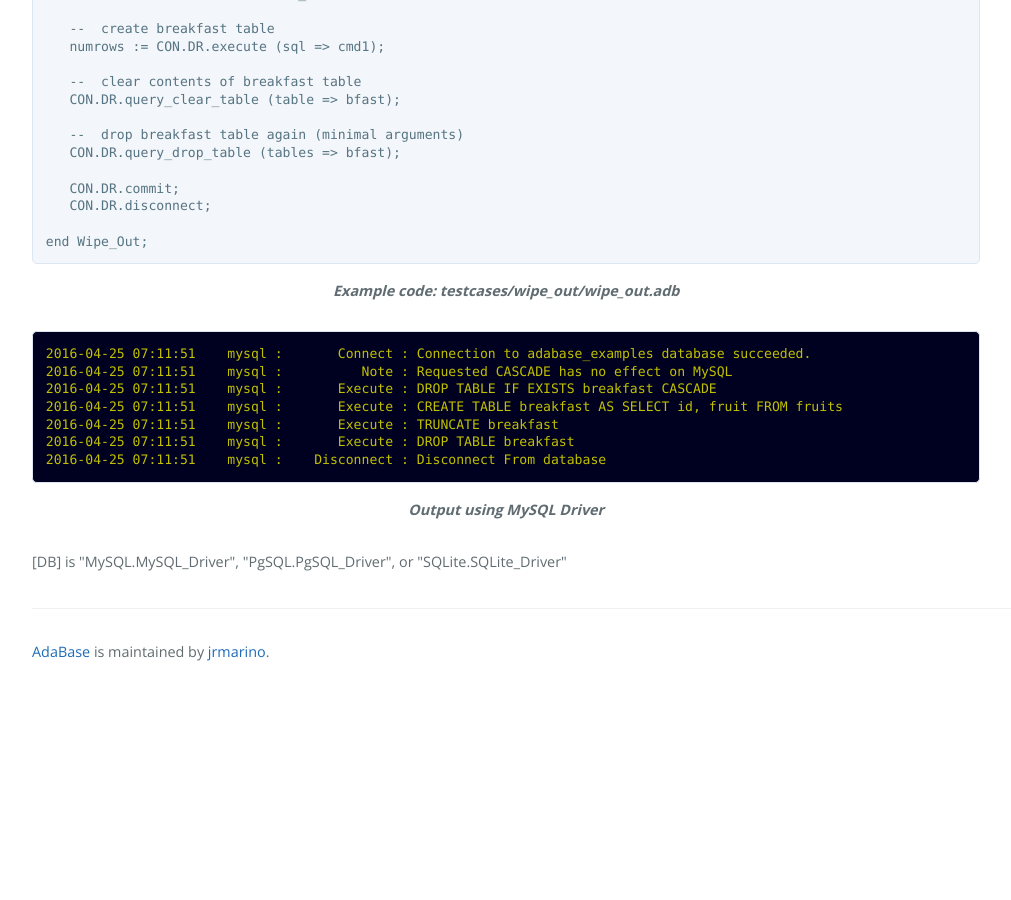
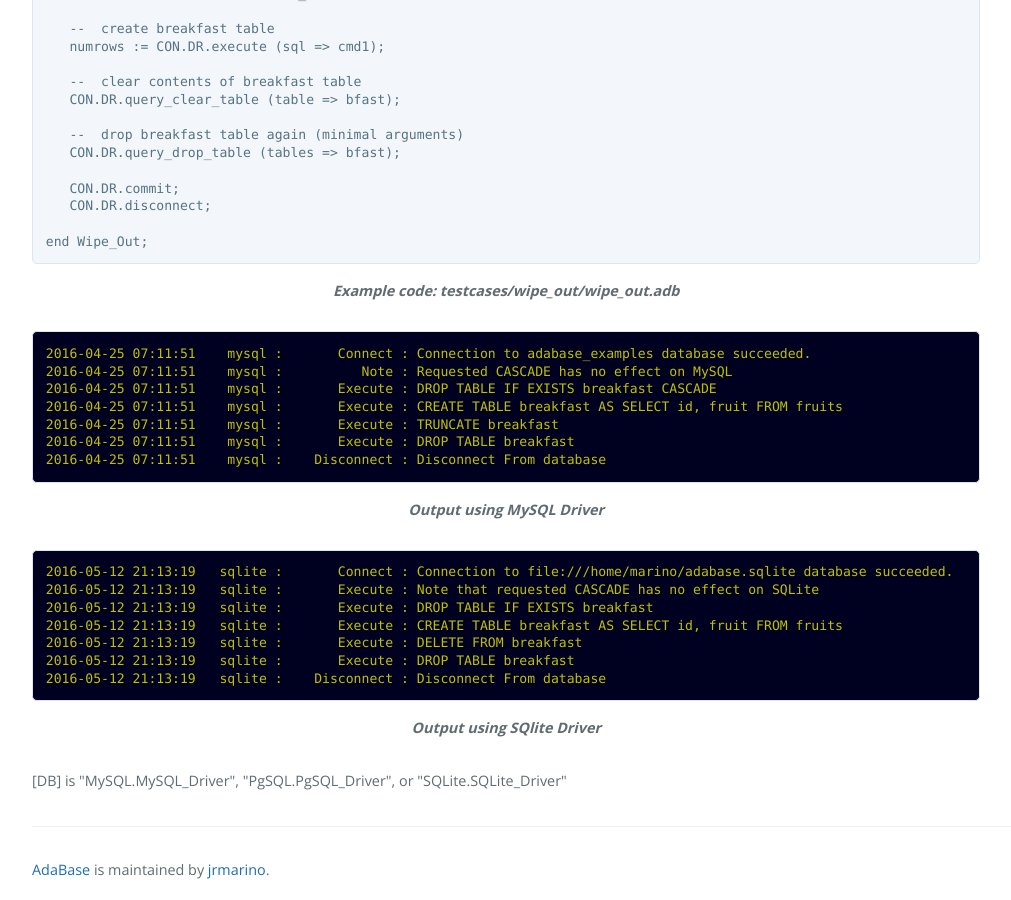
Before and after one commit to jrmarino/AdaBase, a Jekyll site: the page built from drop_table.md, in a window 1280 px wide and 900 px high, scrolled down 914 px. Shown: the whole window, without its empty margins (0-1011 px from the left). Built offline with Jekyll 4.4.1, drawn with Linux system fonts in a browser that asks for light colours; before the commit the page ends 1595 px from its top, so only the background shows below that.

Commit message:
Show SQLite output for drop table test case

```diff
--- a/drop_table.md
+++ b/drop_table.md
@@ -78,6 +78,17 @@ end Wipe_Out;
 </pre>
 <p class="caption">Output using MySQL Driver</p>
 <br/>
+<pre class="output">
+2016-05-12 21:13:19   sqlite :       Connect : Connection to file:///home/marino/adabase.sqlite database succeeded.
+2016-05-12 21:13:19   sqlite :       Execute : Note that requested CASCADE has no effect on SQLite
+2016-05-12 21:13:19   sqlite :       Execute : DROP TABLE IF EXISTS breakfast
+2016-05-12 21:13:19   sqlite :       Execute : CREATE TABLE breakfast AS SELECT id, fruit FROM fruits
+2016-05-12 21:13:19   sqlite :       Execute : DELETE FROM breakfast
+2016-05-12 21:13:19   sqlite :       Execute : DROP TABLE breakfast
+2016-05-12 21:13:19   sqlite :    Disconnect : Disconnect From database
+</pre>
+<p class="caption">Output using SQlite Driver</p>
+<br/>
 <p>{{ page.supported_drivers }}</p>
 </div>
 <div class="sidenav">
```
